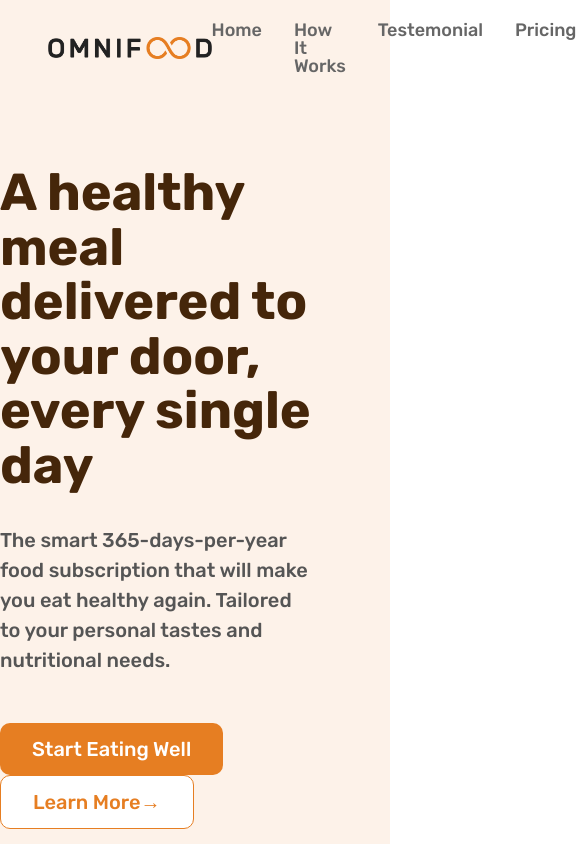
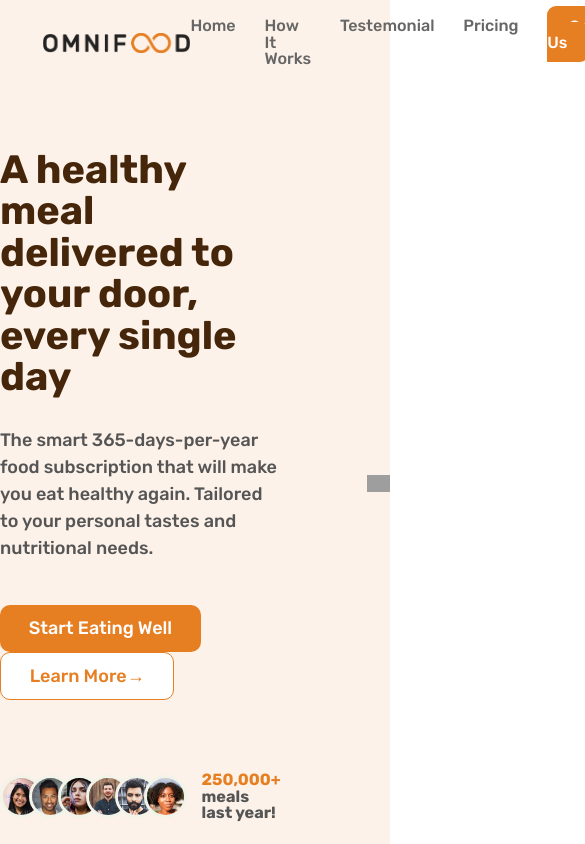
Before and after one commit to eeyfesubalew/omni-food, a website built with Parcel: page index.html in a window 390 px wide. Shown: the top 844 px of the page, 585 px wide, since content can reach past the window. Built offline with nearby package versions, Linux system fonts and the light colour scheme; grey boxes are pictures that could not be loaded.

```diff
--- a/SASS/_components.scss
+++ b/SASS/_components.scss
@@ -53,6 +53,9 @@
 .heading__primary {
   font-size: 5.2rem;
   margin-bottom: 3.2rem;
+  @media (max-width: 84em) {
+    font-size: 4.4rem;
+  }
 }
 .subheading {
   font-size: 1.8rem;
--- a/SASS/_layout.scss
+++ b/SASS/_layout.scss
@@ -13,6 +13,9 @@
 }
 html {
   font-size: 62.5%;
+  @media (max-width: 75em) {
+    font-size: 56.25%;
+  }
 }
 body {
   font-family: "Rubik", sans-serif;
@@ -31,6 +34,9 @@
   gap: 9.6rem;
   align-items: center;
   grid-template-columns: repeat(2, 1fr);
+  @media (max-width: 84em) {
+    max-width: 120rem;
+  }
   &__img {
     width: 100%;
   }
@@ -136,6 +142,9 @@
   grid-template-columns: repeat(3, 1fr);
   gap: 1.6rem;
   padding: 1.6rem;
+  @media (max-width: 84em) {
+    grid-template-columns: repeat(2, 1fr);
+  }
   &-img {
     display: block;
     width: 100%;
--- a/SASS/main.scss
+++ b/SASS/main.scss
@@ -3,3 +3,4 @@
 @import "layout";
 @import "pricing";
 @import "footer";
+@import "query";
```
Also changed, not shown: CSS/style.css, SASS/_query.scss (added).
